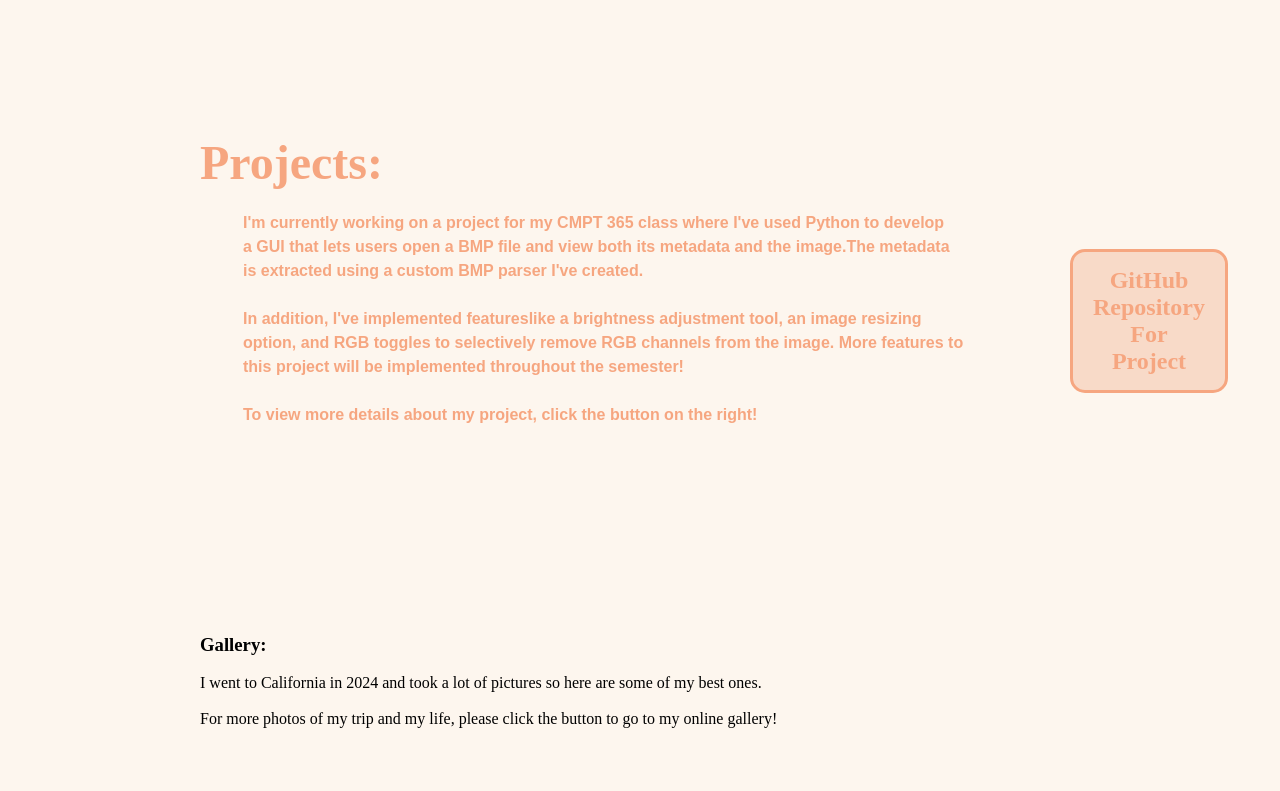
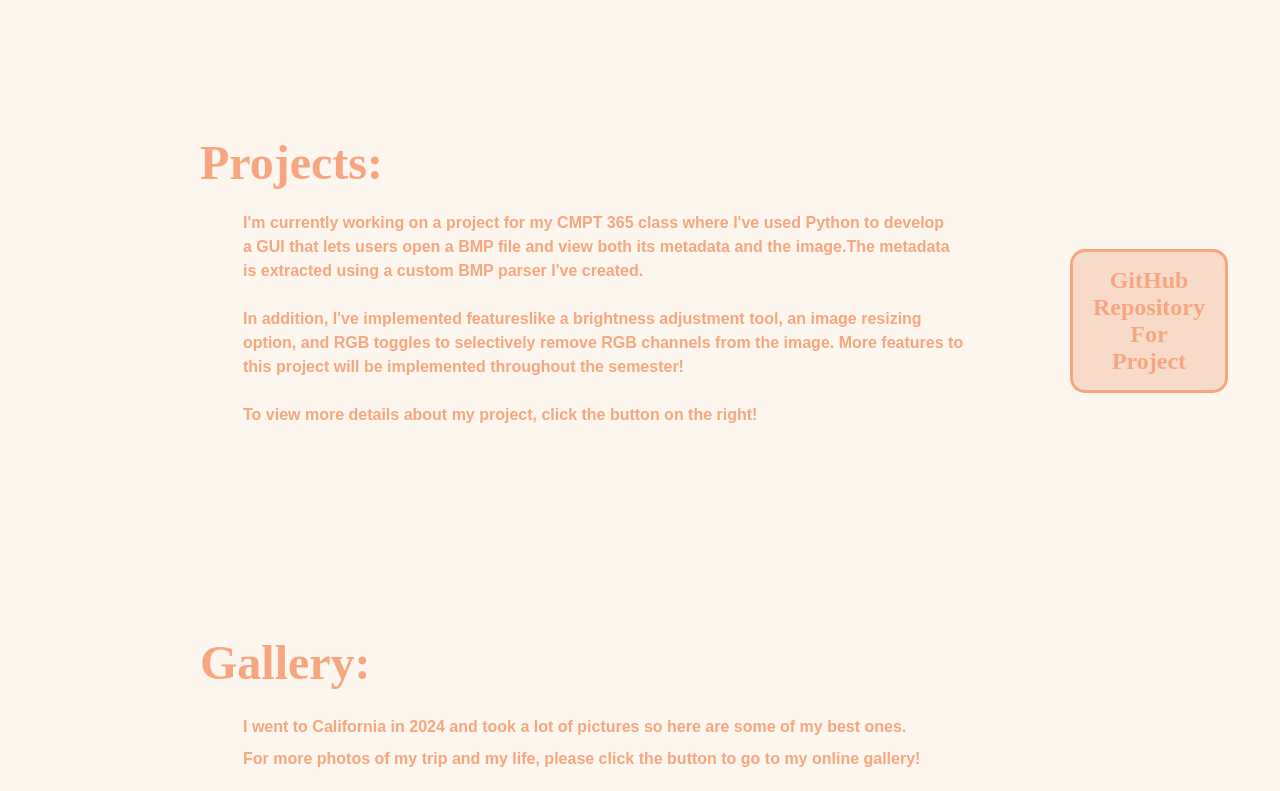
Before and after one commit to laraib-y/laraibyousfani.github.io, a plain HTML site: page index.html in a window 1280 px wide. Shown: the part 1963-2754 px from the top of the page. Before the commit the page ends 2707 px from the top, so only its background shows below. Drawn offline with Linux system fonts and the light colour scheme.

Commit message:
Added style to text and title. Also formatted some of the text.

```diff
--- a/index.html
+++ b/index.html
@@ -116,7 +116,7 @@
     <section class = "gallery", id = "gallery">
         <div>
             <h3>Gallery:</h3>
-            <p>I went to California in 2024 and took a lot of pictures so here are some of my best ones.<br><br>
+            <p>I went to California in 2024 and took a lot of pictures so here are some of my best ones.<br>
                 For more photos of my trip and my life, please click the button to go to my online gallery!
             </p>
         </div>
--- a/style.css
+++ b/style.css
@@ -214,3 +214,19 @@ html{
     padding-left: 200px;
     position: absolute;
 }
+
+.gallery h3{
+    color: #f6a680;
+    font-family: 'GFSArtemisia', serif;
+    font-size: 3em;
+    line-height: 0;
+}
+
+.gallery p{
+    color: #f6a680;
+    font-family: 'Poppins', sans-serif;
+    font-size: 1em;
+    font-weight: 700;
+    padding-left: 43px;
+    line-height: 2;
+}
```
